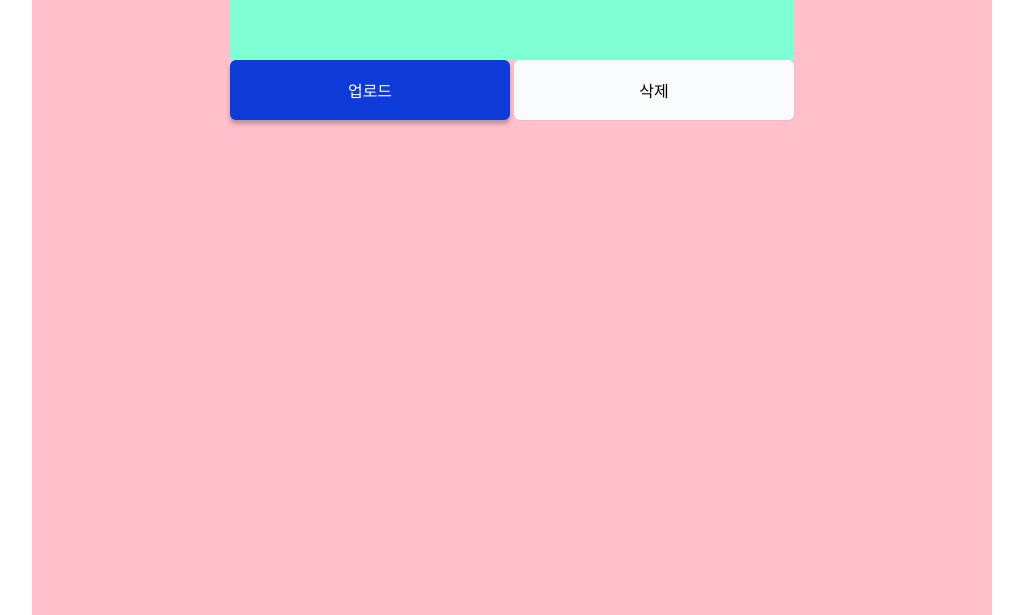
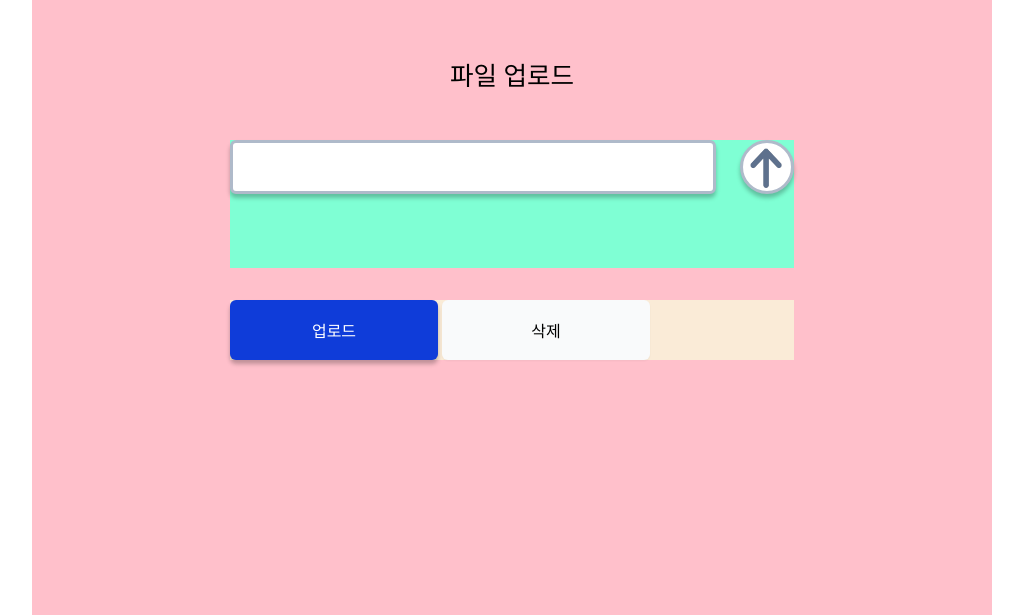
Before and after one commit to SKU-NodeJs-Project/NodeJSProfiler, a website: page views/upload.html in a window 1280 px wide. Shown: the part 185-800 px from the top of the page, without its empty margins (128-1151 px from the left). Drawn offline with Linux system fonts and the light colour scheme; a web font is replaced by a local one.

Commit message:
refactor : margin 및 padding 조정 중

```diff
--- a/views/upload.css
+++ b/views/upload.css
@@ -43,11 +43,11 @@ button {
   height: 100vh;
   width: 60rem;
   background-color: pink;
-  /* justify-content: center; */
 }
 
 #header {
   height: 5rem;
+  margin: 5rem 0;
   justify-content: center;
   font-size: 5rem;
   font-weight: bold;
@@ -61,6 +61,7 @@ button {
 
 #upload {
   width: 100%;
+  margin: 3rem 0;
   font-size: 1.6rem;
   text-align: center;
   color: black;
@@ -74,9 +75,15 @@ button {
   background-color: aquamarine;
 }
 
+#button_box {
+  margin: 2rem 0;
+  background-color: antiquewhite;
+}
+
 .file_name {
   height: 3rem;
   width: 30rem;
+  margin-right: 1.5rem;
   border: 3px solid #afbaca;
   border-radius: 6px;
   box-shadow: 0px 4px 4px rgba(0, 0, 0, 0.25);
@@ -84,13 +91,9 @@ button {
 }
 
 .circle {
-  /* justify-content: center;
-  align-items: center;
-  padding: 18px;
-  gap: 10px;
-  position: absolute; */
   width: 3rem;
   height: 3rem;
+  justify-self: center;
   position: relative;
   background: #ffffff;
   border: 3px solid #afbaca;
@@ -107,7 +110,7 @@ button {
 }
 
 .button1 {
-  width: 280px;
+  width: 13rem;
   height: 60px;
   padding: 10px 20px;
   color: white;
@@ -117,7 +120,7 @@ button {
 }
 
 .button2 {
-  width: 280px;
+  width: 13rem;
   height: 60px;
   background: #f9fafb;
   box-shadow: 0px 1px 2px rgba(45, 54, 67, 0.05);
```
